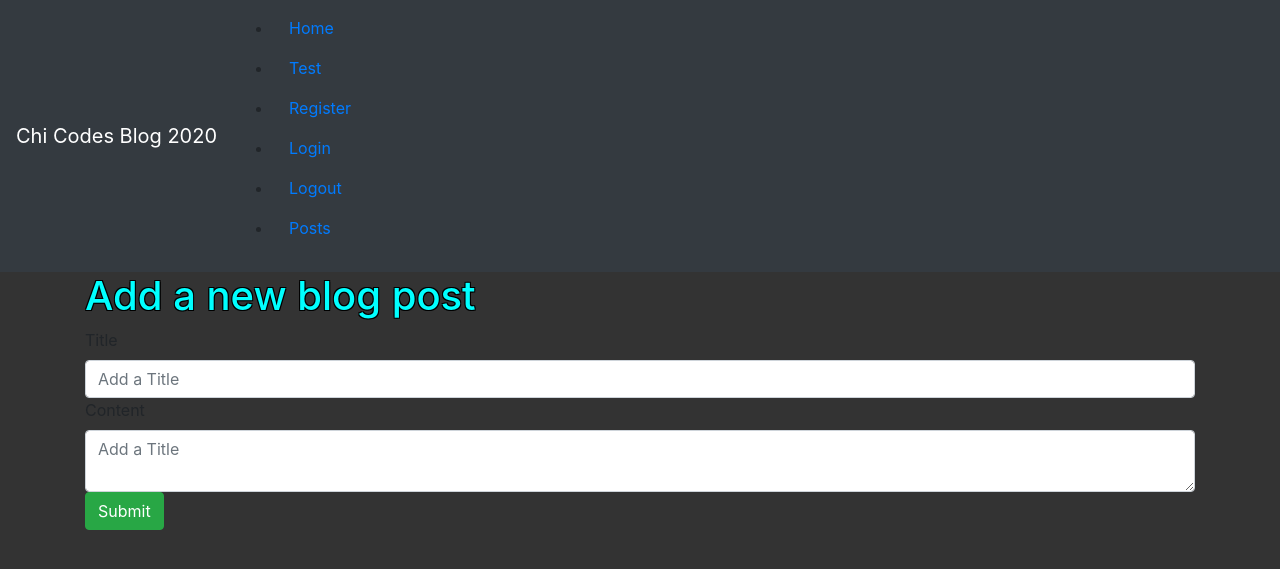
After one commit to fzramos/chicodes-flask-walkthrough, a Flask app: page /posts in a window 1280 px wide. The commit adds this page. Shown: the top 569 px of the page. Run offline with Flask 2, Linux system fonts and the light colour scheme; the visitor is signed in with stand-in values (Sample User, id 1); some libraries are stand-ins or nearby versions.

Commit message:
Nearly done create, retrive details, update, delete -FR

```diff
--- a/chicodes_blog_app/forms.py
+++ b/chicodes_blog_app/forms.py
@@ -18,3 +18,8 @@ class LoginForm(FlaskForm):
     email = StringField('Email', validators=[DataRequired(), Email()])
     password = PasswordField('Password', validators=[DataRequired()])
     submit = SubmitField()
+
+class PostForm(FlaskForm):
+    title = StringField('Title', validators= [DataRequired()])
+    content = TextAreaField('Content', validators= [DataRequired()])
+    submit = SubmitField()
--- a/chicodes_blog_app/routes.py
+++ b/chicodes_blog_app/routes.py
@@ -5,7 +5,7 @@ from chicodes_blog_app import app, db
 from flask import render_template, request, redirect, url_for
 
 # Import user created form class
-from chicodes_blog_app.forms import UserInfoForm, LoginForm
+from chicodes_blog_app.forms import UserInfoForm, LoginForm, PostForm
 
 # Import of Our model(s) for the Database
 from chicodes_blog_app.models import User, Post, check_password_hash
@@ -17,7 +17,8 @@ from flask_login import login_required, login_user, current_user, logout_user
 # Default Home route
 @app.route('/')
 def home():
-    return render_template('home.html')
+    posts = Post.query.all()
+    return render_template('home.html', user_posts = posts)
 
 @app.route('/test')
 def testRoute():
@@ -80,3 +81,61 @@ def login():
             # TODO redirect user to login route
             return redirect(url_for('login'))
     return render_template('login.html', login_form = form)
+
+@app.route('/logout')
+@login_required
+def logout():
+    logout_user()
+    # feature inside of flask_login library
+    return redirect(url_for('home'))
+
+# Creation of posts route
+@app.route('/posts', methods = ['GET', 'POST'])
+@login_required
+def posts():
+    form = PostForm()
+    if request.method == 'POST' and form.validate():
+        title = form.title.data
+        content = form.content.data
+        user_id = current_user.id
+
+        post = Post(title, content, user_id)
+        db.session.add(post)
+        db.session.commit()
+
+        return redirect(url_for('home'))
+    return render_template('posts.html', post_form = form)
+
+# post detail route to dsiplay info about a post
+@app.route('/posts/<int:post_id>')
+def post_detail(post_id):
+    post = Post.query.get_or_404(post_id)
+    return render_template('post_detail.html', post = post)
+
+# UPDATE post
+@app.route('/posts/update/<int:post_id>', methods=["GET", "POST"])
+def post_update(post_id):
+    post = Post.query.get_or_404(post_id)
+    form = PostForm()
+
+    if request.method == 'POST' and form.validate():
+        title = form.title.data
+        content = form.content.data
+        user_id = current_user.id
+
+        # Update the database with new info at that post id
+        post.title = title
+        post.content = content
+        post.user_id = user_id
+
+        db.session.commit()
+        return redirect(url_for('home'))
+    return render_template('post_update.html', update_form = form)
+
+# DELETE post
+@app.route('/posts/delete/<int:post_id>', methods = ['GET', 'POST', 'DELETE'])
+def post_delete(post_id):
+    post = Post.query.get_or_404(post_id)
+    db.session.delete(post)
+    db.session.commit()
+    return redirect(url_for('home'))
--- a/chicodes_blog_app/static/css/main.css
+++ b/chicodes_blog_app/static/css/main.css
@@ -1,7 +1,36 @@
 h1 {
-    color: blue;
+    color: rgb(0, 255, 255);
+
+    text-shadow: -1px -1px 0 #000, 1px -1px 0 #000, -1px 1px 0 #000, 1px 1px 0 #000;
 }
 
-body {
-    background-color: rgb(122, 117, 117);
+html, body {
+    background-color: #333;
 }
+
+p, h3, blockquote {
+    color: rgb(204, 192, 192);
+}
+
+.banner{
+    height: 95vh;
+    background-image: linear-gradient(to right bottom,rgba(30,115, 172, 0.7), rgba(142, 57, 153, 0.6)), url(../images/prog_pic.jpg);
+    background-size: cover;
+    background-position: 35% 50%;
+
+    /* add diamond effect to */
+    -webkit-clip-path: polygon(0 0, 100% 0, 100% 80vh, 0 100%);
+    /* for IE and Chrome */
+    clip-path: polygon(0 0, 100% 0, 100% 80vh, 0 100%);
+    /* for rest of the modern browsers */
+    position: relative;
+}
+
+.header-text{
+    display: flex;
+    justify-content: center;
+    padding-top: 20%;
+    left: 20rem;
+    top: 10rem;
+    color: white;
+}
--- a/chicodes_blog_app/templates/nav.html
+++ b/chicodes_blog_app/templates/nav.html
@@ -1,5 +1,8 @@
 <nav class="navbar navbar-expand-lg navbar-dark bg-dark">
     <a class="navbar-brand">Chi Codes Blog 2020</a>
+    <button class="navbar-toggler" type="button" data-toggle="collapse" data-target="#blogNav" aria-controls="blogNav" aria-expanded="false" aria-label="Toggle navigation">
+        <span class="navbar-toggler-icon"></span>
+    </button>
     <!-- navigation button will go here -->
     <div class="collapse navbar-collapse" id='blogNav'>
         <ul>
@@ -15,6 +18,12 @@
             <li class="nav-item">
                 <a href="{{ url_for('login') }}" class="nav-link">Login</a>
             </li>
+            <li class="nav-item">
+                <a href="{{ url_for('logout') }}" class="nav-link">Logout</a>
+            </li>
+            <li class="nav-item">
+                <a href="{{ url_for('posts') }}" class="nav-link">Posts</a>
+            </li>
         </ul>
     </div>
 
--- /dev/null
+++ b/chicodes_blog_app/templates/posts.html
@@ -0,0 +1,21 @@
+{% extends 'base.html' %}
+
+{% block content %}
+    <div class="container">
+        <h1>Add a new blog post</h1>
+        <form action="" method="POST">
+            {{ post_form.hidden_tag() }}
+            <div class="form-group">
+                <fieldset>
+                    {{ post_form.title.label }}
+                    {{ post_form.title(class = "form-control", placeholder = "Add a Title") }}
+                </fieldset>
+                <fieldset>
+                    {{ post_form.content.label }}
+                    {{ post_form.content(class = "form-control", placeholder = "Add a Title") }}
+                </fieldset>
+                {{ post_form.submit(class = "btn btn-success") }}
+            </div>
+        </form>
+    </div>
+{% endblock content %}
--- a/chicodes_blog_app/templates/register.html
+++ b/chicodes_blog_app/templates/register.html
@@ -2,7 +2,7 @@
 
 {% block content %}
     <h1 class="justify-content-center">Register for new account!</h1>
-    <div class="justify-content-center">
+    <div class="container">
         <form method="POST">
             {{ user_form.hidden_tag() }}
             <div class="form-group">
```
Also changed, not shown: chicodes_blog_app/templates/home.html (+18 -1 lines), chicodes_blog_app/templates/post_detail.html (added, +29 -0 lines), chicodes_blog_app/templates/post_update.html (added, +21 -0 lines), app.db, chicodes_blog_app/static/images/prog_pic.jpg (added), 1 other file.
